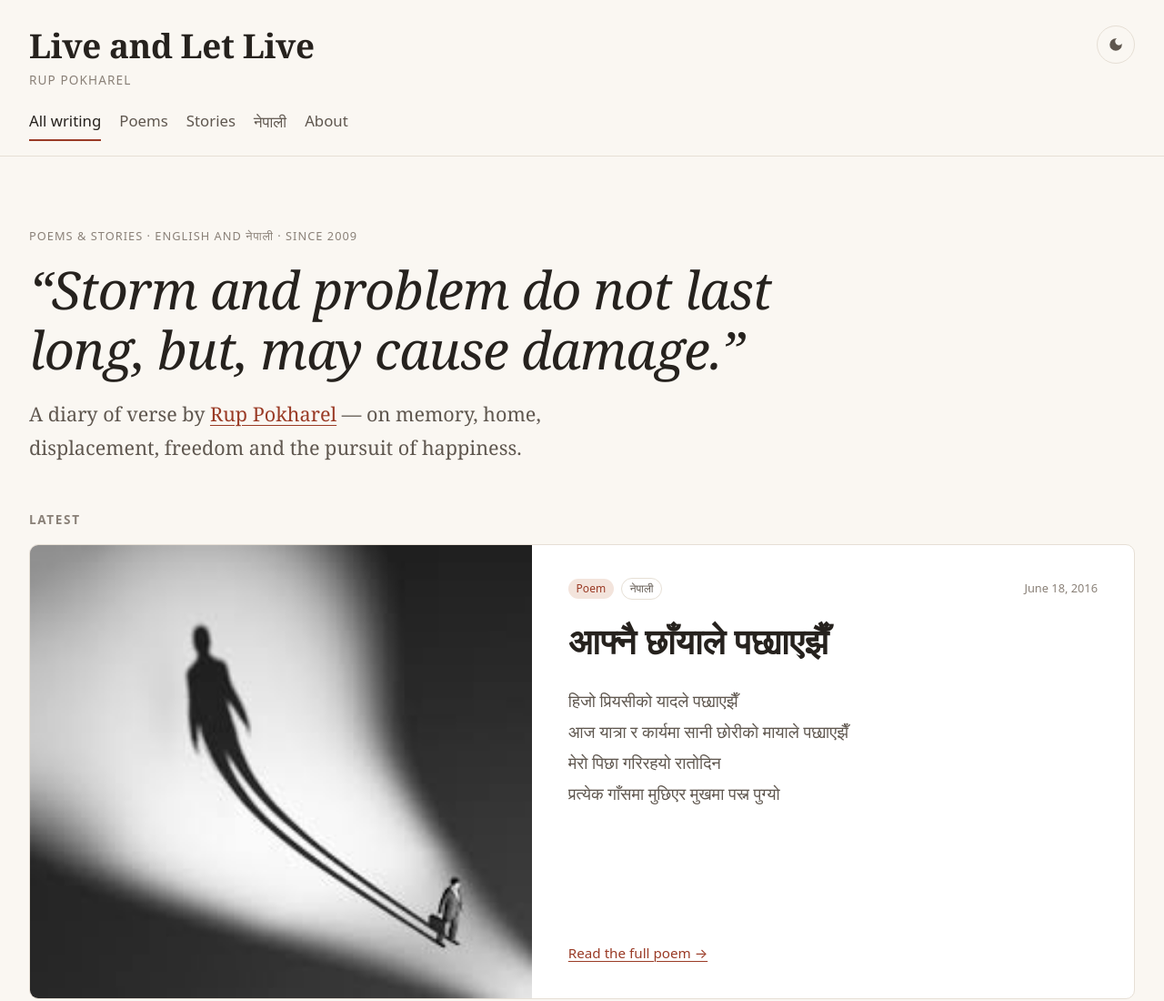
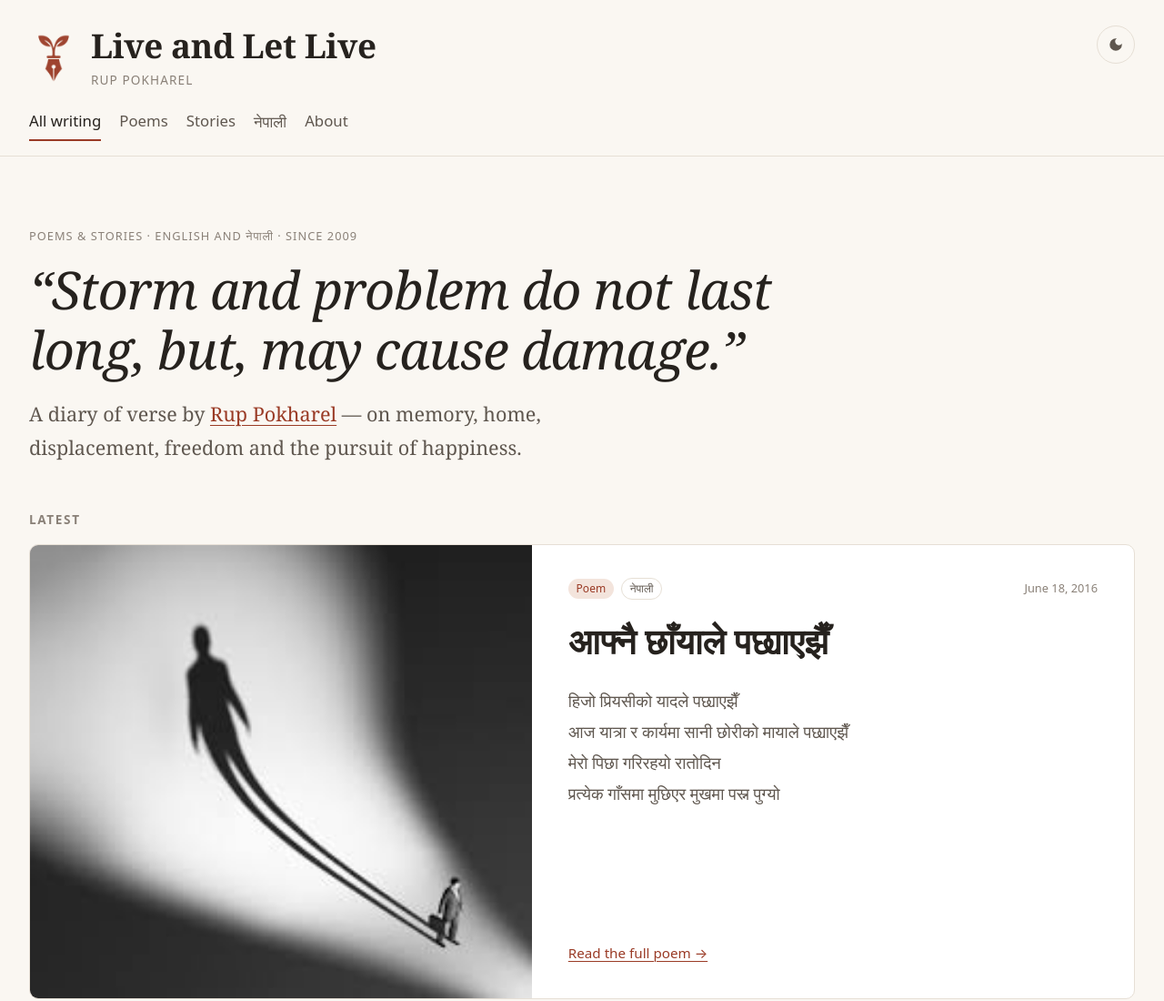
Before and after one commit to radhatimsina/runapok, an Astro site: page / in a window 1280 px wide. Shown: the top 1100 px of the page at 91% size. Built offline with nearby package versions, Linux system fonts and the light colour scheme; Astro itself is replaced by a stand-in of ours.

Commit message:
Add pen-nib-and-sprout logo made in Canva
Logo appears in the site header (in the accent colour, so it adapts to
dark mode), as the browser tab icon, home-screen icons and on the
default share image.

Co-Authored-By: Claude Opus 5.5 <noreply@anthropic.com>
Claude-Session: https://claude.ai/code/session_01P5ETXX4x4t7GdjsnVWfTaz

```diff
--- a/src/layouts/Base.astro
+++ b/src/layouts/Base.astro
@@ -42,7 +42,10 @@ const navItems = [
     <title>{pageTitle}</title>
     <meta name="description" content={description} />
     <link rel="canonical" href={canonical} />
-    <link rel="icon" href="/favicon.svg" type="image/svg+xml" />
+    <link rel="icon" href="/favicon.ico" sizes="48x48" />
+    <link rel="icon" href="/favicon-32.png" type="image/png" sizes="32x32" />
+    <link rel="apple-touch-icon" href="/apple-touch-icon.png" />
+    <link rel="manifest" href="/site.webmanifest" />
     <link rel="alternate" type="application/rss+xml" title={SITE_TITLE} href="/rss.xml" />
     <link rel="sitemap" href="/sitemap-index.xml" />
     <meta name="author" content={AUTHOR} />
@@ -76,8 +79,11 @@ const navItems = [
     <header class="site-header">
       <div class="wrap-wide header-inner">
         <a class="brand" href="/">
-          <span class="brand-title">{SITE_TITLE}</span>
-          <span class="brand-author ui">{AUTHOR}</span>
+          <span class="brand-logo" aria-hidden="true"></span>
+          <span class="brand-text">
+            <span class="brand-title">{SITE_TITLE}</span>
+            <span class="brand-author ui">{AUTHOR}</span>
+          </span>
         </a>
         <button class="theme-toggle ui" type="button" aria-label="Switch colour theme" title="Switch colour theme">
           <svg viewBox="0 0 24 24" width="18" height="18" aria-hidden="true"
@@ -160,7 +166,21 @@ const navItems = [
     color: var(--ink);
     text-decoration: none;
     display: flex;
+    align-items: center;
+    gap: 0.85rem;
+  }
+  .brand-text {
+    display: flex;
     flex-direction: column;
+  }
+  /* The logo is used as a mask so it takes the accent colour in light and dark mode. */
+  .brand-logo {
+    width: clamp(2.6rem, 6vw, 3.4rem);
+    aspect-ratio: 1;
+    flex-shrink: 0;
+    background: var(--accent);
+    -webkit-mask: url('/logo.png') center / contain no-repeat;
+    mask: url('/logo.png') center / contain no-repeat;
   }
   .brand-title {
     font-size: clamp(1.8rem, 4vw, 2.3rem);
```
Also changed, not shown: public/admin/index.html (+1 -1 lines), public/apple-touch-icon.png (added), public/favicon-32.png (added), public/favicon.ico (added), public/favicon.svg (deleted), public/icon-192.png (added), public/icon-512.png (added), public/logo.png (added), public/og-default.png, public/site.webmanifest (added).
